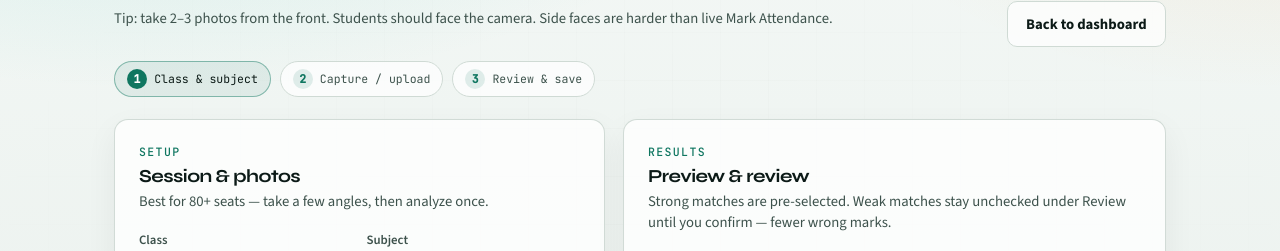
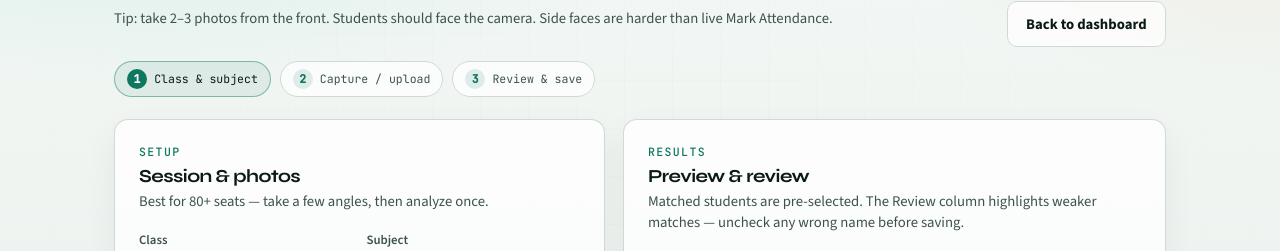
Before and after one commit to Karan2926/Assignment, a Flask app: page /mark_attendance_classroom in a window 1280 px wide. Shown: the part 160-411 px from the top of the page. Run offline with Flask 3, Linux system fonts and the light colour scheme; the visitor is signed in with stand-in values (Sample User, id 1); data that the repository does not hold is empty.

Commit message:
Fix Review column hiding classroom matches from save
Pre-select all recognized students again; Review is a warning label only.
Lower strong threshold and harden CLASSROOM_STRONG_THRESHOLD import.

Co-authored-by: Karan singh bhadouriya <Karan2926@users.noreply.github.com>

```diff
--- a/app.py
+++ b/app.py
@@ -1174,11 +1174,14 @@ def recognize_classroom():
         from model import (
             CLASSROOM_MARGIN,
             CLASSROOM_SIM_THRESHOLD,
-            CLASSROOM_STRONG_THRESHOLD,
             extract_embeddings_for_classroom,
             load_model_if_exists,
             predict_with_model,
         )
+        try:
+            from model import CLASSROOM_STRONG_THRESHOLD
+        except ImportError:
+            CLASSROOM_STRONG_THRESHOLD = 0.32
 
         faces = extract_embeddings_for_classroom(img_file.stream)
         if not faces:
--- a/model.py
+++ b/model.py
@@ -22,8 +22,8 @@ CACHE_PATH = "embedding_cache.pkl"
 # buffalo_l recognition is ArcFace-family; far seats need strong detection/crops.
 LIVE_SIM_THRESHOLD = 0.38
 CLASSROOM_SIM_THRESHOLD = 0.28
-# Above match threshold but below this → teacher must confirm (UI "Needs review")
-CLASSROOM_STRONG_THRESHOLD = 0.40
+# Below this similarity → UI labels "Needs review" (still selectable)
+CLASSROOM_STRONG_THRESHOLD = 0.32
 MARGIN = 0.03
 CLASSROOM_MARGIN = 0.02
 
--- a/static/js/camera_mark_classroom.js
+++ b/static/js/camera_mark_classroom.js
@@ -177,20 +177,24 @@ function drawPreview() {
   ctx.fillText("Preview (first photo) — results merged below", 18, 30);
 }
 
-/** Strong enough to auto-check; weaker matches need teacher review first. */
-const STRONG_MATCH = 0.40;
+/** Label strength for teachers (does not hide matches). */
+const STRONG_MATCH = 0.32;
 
 function reviewInfo(face) {
   if (!face.recognized) {
-    return { label: "Unknown — skip", autoCheck: false, needsReview: true };
+    return { label: "Unknown — skip", needsReview: true };
   }
   if (face.already_marked) {
-    return { label: "Already marked", autoCheck: false, needsReview: false };
+    return { label: "Already marked", needsReview: false };
   }
-  if (face.needs_review === true || (face.confidence || 0) < STRONG_MATCH) {
-    return { label: "Needs review", autoCheck: false, needsReview: true };
+  // Prefer server flag; fall back to local threshold
+  const weak =
+    face.needs_review === true ||
+    (typeof face.needs_review === "undefined" && (face.confidence || 0) < STRONG_MATCH);
+  if (weak) {
+    return { label: "Needs review", needsReview: true };
   }
-  return { label: "Auto-OK", autoCheck: true, needsReview: false };
+  return { label: "Auto-OK", needsReview: false };
 }
 
 function buildTable() {
@@ -209,11 +213,12 @@ function buildTable() {
     }
 
     const checkTd = document.createElement("td");
-    if (face.recognized && !face.already_marked) {
+    if (face.recognized) {
       const checkbox = document.createElement("input");
       checkbox.type = "checkbox";
-      // Only auto-check strong matches — weak ones need teacher confirmation
-      checkbox.checked = review.autoCheck;
+      // Always show recognized students as selected (unless already marked)
+      // Review column warns about weak matches; teacher can uncheck if wrong
+      checkbox.checked = !face.already_marked;
       checkbox.dataset.studentId = face.student_id;
       checkTd.appendChild(checkbox);
     }
@@ -240,10 +245,10 @@ function buildTable() {
       statusTd.innerText = "Not matched";
     } else if (face.already_marked) {
       statusTd.innerText = "Already marked today";
-    } else if (review.autoCheck) {
+    } else if (review.needsReview) {
+      statusTd.innerText = "Selected — double-check name";
+    } else {
       statusTd.innerText = "Ready to save";
-    } else {
-      statusTd.innerText = "Confirm checkbox if correct";
     }
     tr.appendChild(statusTd);
 
@@ -251,7 +256,7 @@ function buildTable() {
   });
 
   if (reviewCount > 0) {
-    analyzeStatus.innerText += ` ${reviewCount} weak match(es) need your review before saving.`;
+    analyzeStatus.innerText += ` ${reviewCount} weaker match(es) highlighted — uncheck any wrong name before saving.`;
   }
 }
 
--- a/templates/mark_attendance_classroom.html
+++ b/templates/mark_attendance_classroom.html
@@ -94,7 +94,7 @@
       <div class="card2">
         <span class="eyebrow">Results</span>
         <h2 class="panel-title">Preview &amp; review</h2>
-        <p class="panel-copy">Strong matches are pre-selected. Weak matches stay unchecked under Review until you confirm — fewer wrong marks.</p>
+        <p class="panel-copy">Matched students are pre-selected. The Review column highlights weaker matches — uncheck any wrong name before saving.</p>
 
         <div class="text-center">
           <canvas id="resultCanvas" style="max-width:100%; border-radius:var(--radius); border:1px solid var(--line); background:#fff;"></canvas>
```
